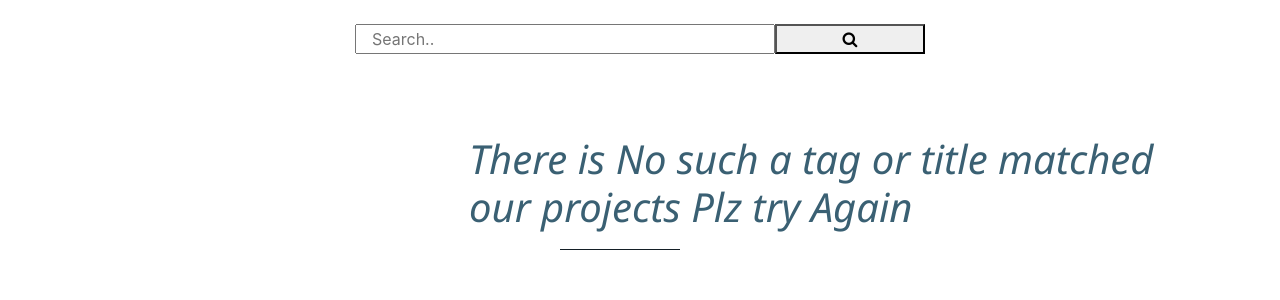
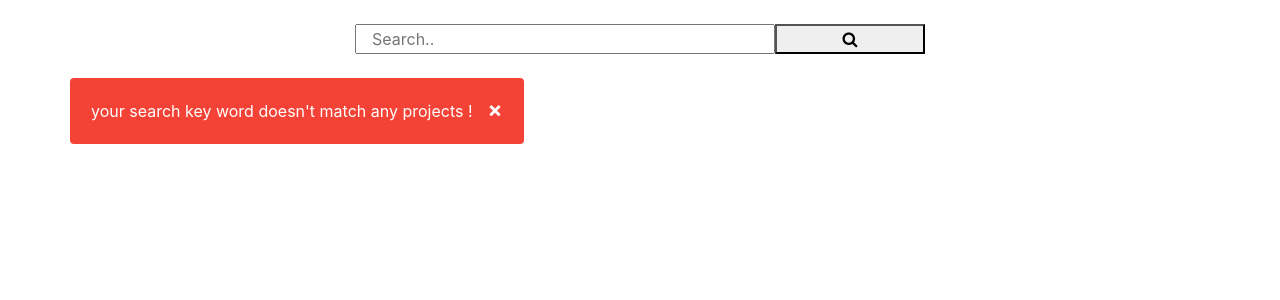
Before and after one commit to islamhanafi94/crowdFunding, a Django app: page /search in a window 1280 px wide. Shown: the part 56-356 px from the top of the page. Run offline with Django 3.2, Linux system fonts and the light colour scheme; some libraries are stand-ins or nearby versions.

Commit message:
message when search key word doesn't match

```diff
--- a/templates/home_page.html
+++ b/templates/home_page.html
@@ -76,6 +76,30 @@ hr {
     max-height: 60px;
     overflow: hidden;
     text-overflow: ellipsis;
+}
+/* The alert message box */
+.alert {
+  padding: 20px;
+  background-color: #f44336; /* Red */
+  color: white;
+  margin-bottom: 15px;
+}
+
+/* The close button */
+.closebtn {
+  margin-left: 15px;
+  color: white;
+  font-weight: bold;
+  float: right;
+  font-size: 22px;
+  line-height: 20px;
+  cursor: pointer;
+  transition: 0.3s;
+}
+
+/* When moving the mouse over the close button */
+.closebtn:hover {
+  color: black;
 }
 </style>
     <div id="carouselExampleCaptions" class="carousel slide" data-ride="carousel">
@@ -170,9 +194,10 @@ hr {
             </div>
           {% endfor %}
         {% else %}
-          <h1 class="subTitle"> {{NOdata}}</h1>
-    <hr>
-
+      <div class="alert">
+  <span class="closebtn" onclick="this.parentElement.style.display='none';">&times;</span>
+  your search key word doesn't match any projects !
+</div>
         {% endif %}
       </div>
     </div>
```
Also changed, not shown: projects/migrations/0001_initial.py, projects/migrations/0002_auto_20200428_2329.py (deleted), 1 other file.
